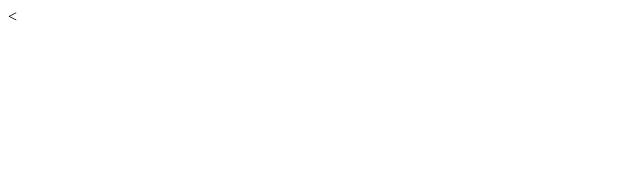
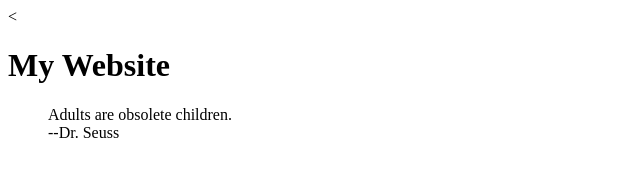
Before and after one commit to Toddzio/Advanced-Git, a plain HTML site: page index.html in a window 1280 px wide. Shown: the whole page, without its empty margins (0-640 px from the left). Drawn offline with Linux system fonts and the light colour scheme.

Commit message:
edit html file and add css

```diff
--- a/index.html
+++ b/index.html
@@ -5,5 +5,10 @@
 </head>
 <body>
 
+  <!--quotes branch -->
+    <h1>My Website</h1>
+    <blockquote>Adults are obsolete children.<br>--Dr. Seuss</blockquote>
+    <!--end quotes branch -->
+
 </body>
 </html>
```
Also changed, not shown: style.css (added).
